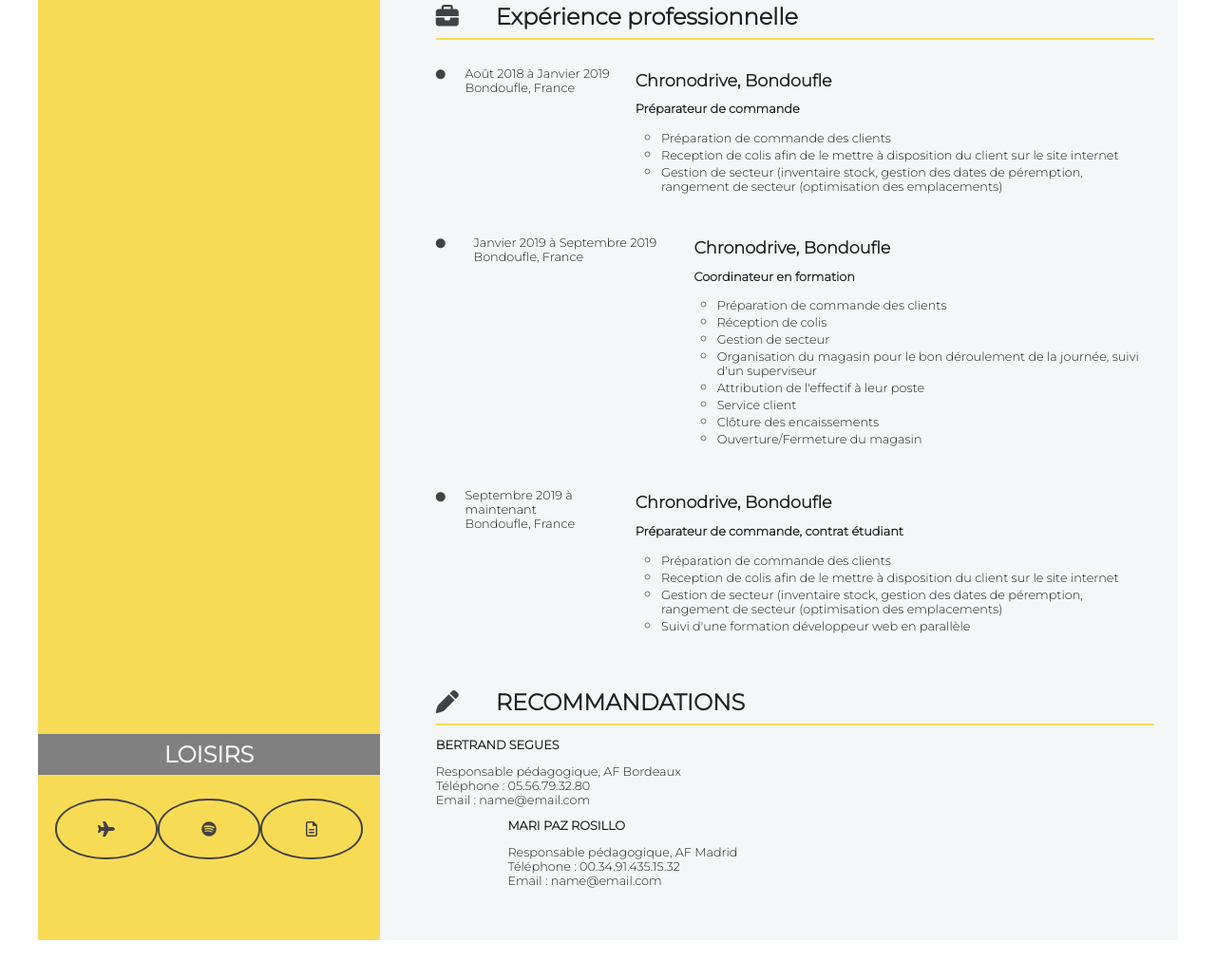
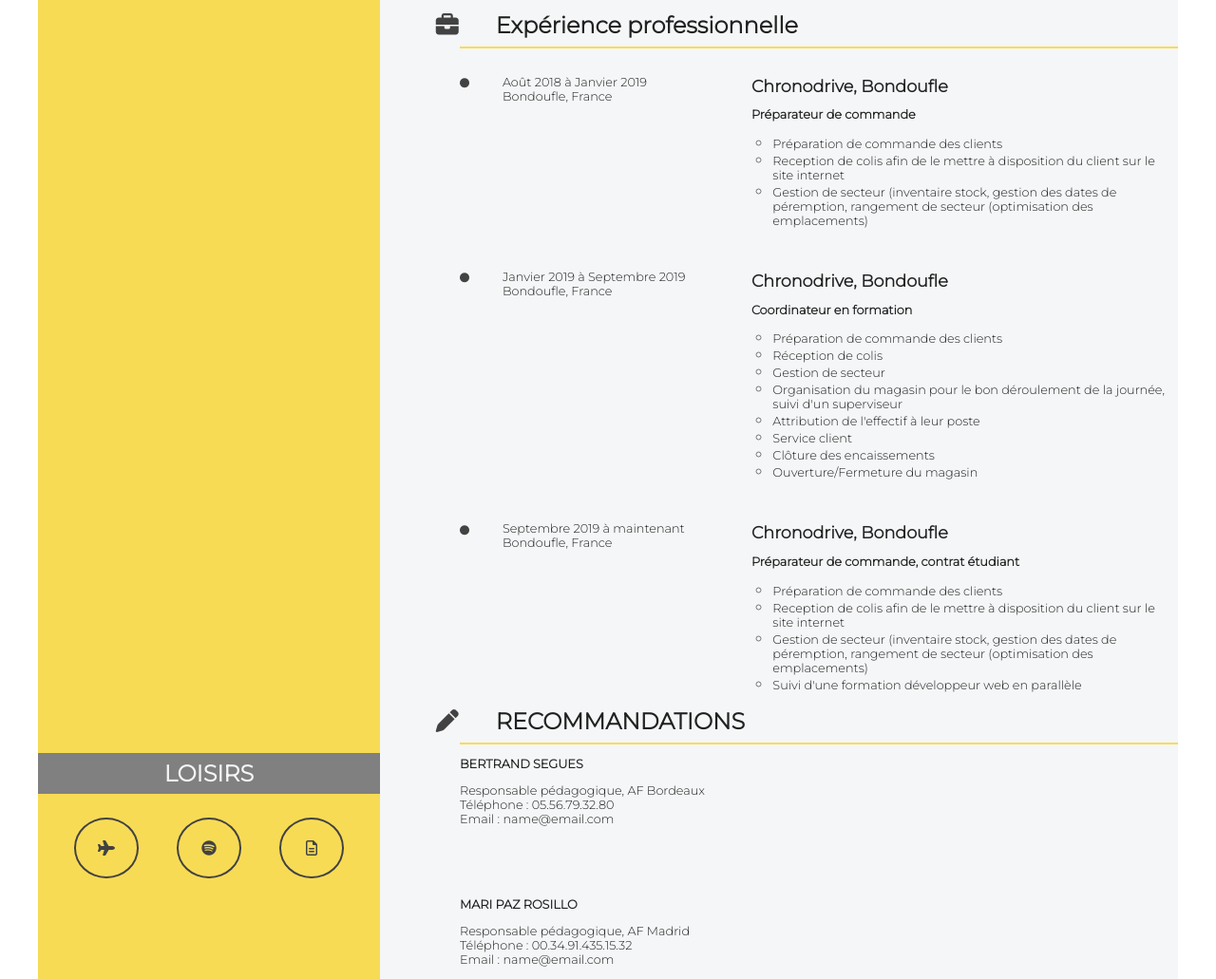
Before and after one commit to Rappson/CV2008, a plain HTML site: page index.html in a window 1280 px wide. Shown: the part 957-1988 px from the top of the page at 95% size. Before the commit the page ends 1947 px from the top, so only its background shows below. Drawn offline with Linux system fonts and the light colour scheme.

Commit message:
version final

```diff
--- a/style.css
+++ b/style.css
@@ -163,7 +163,7 @@ a:hover, a:focus
 .line
 {
 	border-top: 2px solid #F8DB55;
-	margin: 0 3% 5% 7%;
+	margin-left: 10%;
 }
 
 .fas.fa-graduation-cap, .fas.fa-briefcase, .fas.fa-pen
@@ -190,7 +190,7 @@ a:hover, a:focus
 	width: 35%;
 }
 
-.container_task
+.content_task
 {
 	width: 60%;
 }
@@ -240,9 +240,9 @@ li
 	display: flex;
 	justify-content: center;
 	align-items: center;
-	width: 60%;
+	width: 20%;
 	height: 60px;
-	border-radius: 49%;
+	border-radius: 70%;
 	border: 2px solid #424242;
 	color: #424242;
 }
@@ -263,14 +263,14 @@ li
 #container_recommandation
 {
 	display: flex;
-	flex-direction: row;
+	flex-direction: column;
 	padding-top: 2%;
 }
 
 #recommandation_2
 {
 	width: 40%;
-	padding-left: 10%;
+	margin-top: 10%;
 }
 
 .margin_bottom
@@ -536,6 +536,10 @@ li
 	{
 		display: none;
 	}
+	.circle_icon
+	{
+		border: none;
+	}
 }
 
 /*smartphones small screen*/
@@ -577,4 +581,9 @@ li
 	{
 		font-size: 0.9rem;
 	}
+
+	.circle_icon
+	{
+		border: hidden;
+	}
 }
```
